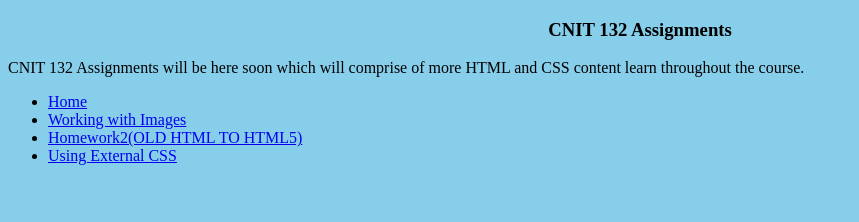
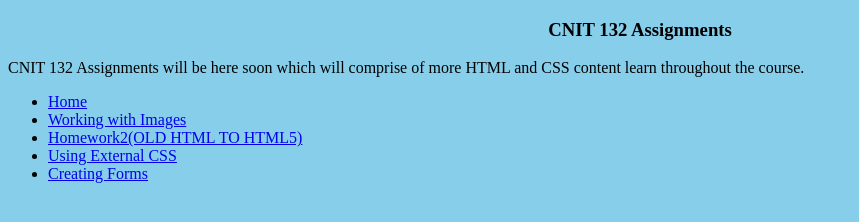
Before and after one commit to PettyCarlos/Assignment, a plain HTML site: page index.html in a window 1280 px wide. Shown: the whole page, without its empty margins (0-859 px from the left). Drawn offline with Linux system fonts and the light colour scheme.

Commit message:
Update index.html

```diff
--- a/index.html
+++ b/index.html
@@ -24,6 +24,7 @@
         <li><a href="https://pettycarlos.github.io/hw4/">Working with Images</a></li>
         <li><a href="https://pettycarlos.github.io/homework2/">Homework2(OLD HTML TO HTML5)</a></li>
         <li><a href="https://pettycarlos.github.io/Using-External-CSS/">Using External CSS</a></li>
+         <li><a href="https://pettycarlos.github.io/Assignment7/">Creating Forms</a></li>
     </ul>
 
     </body>
```
